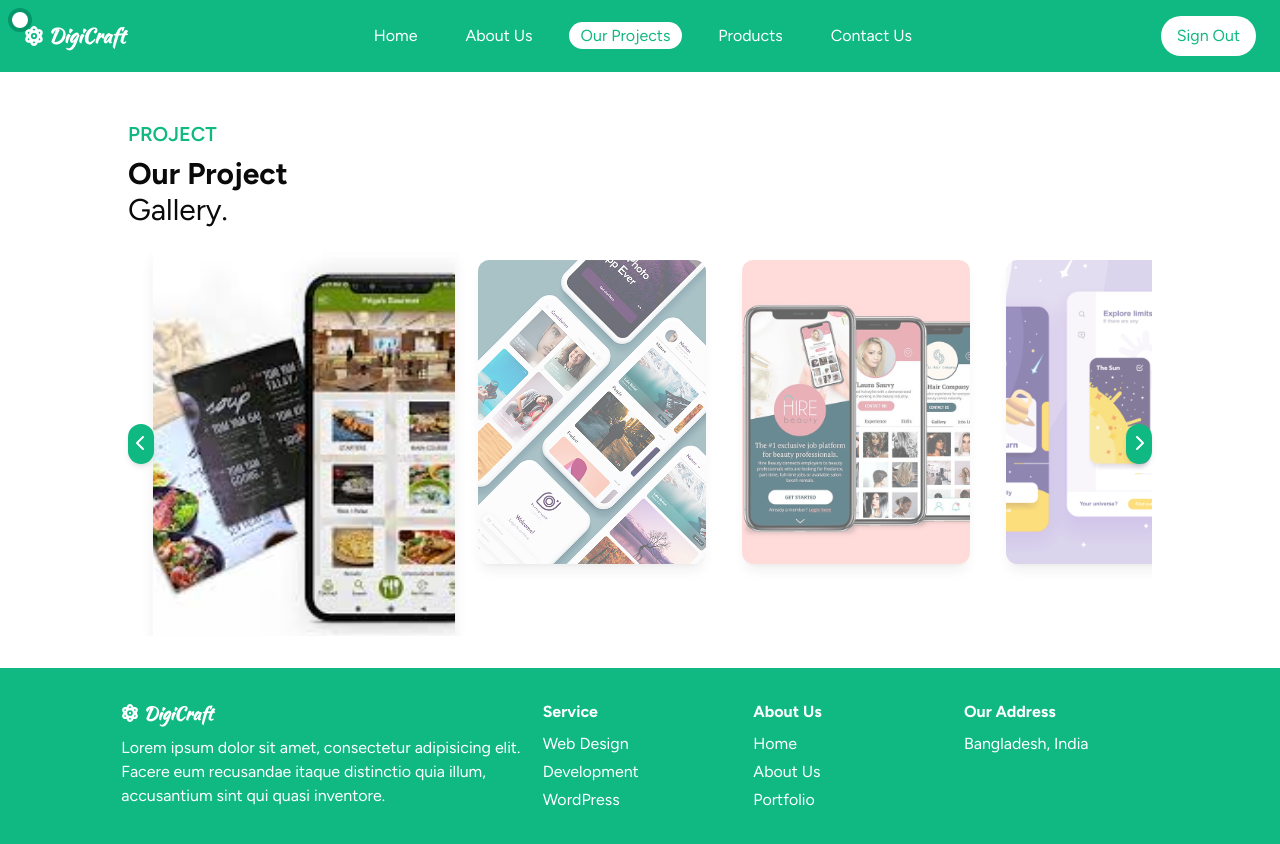
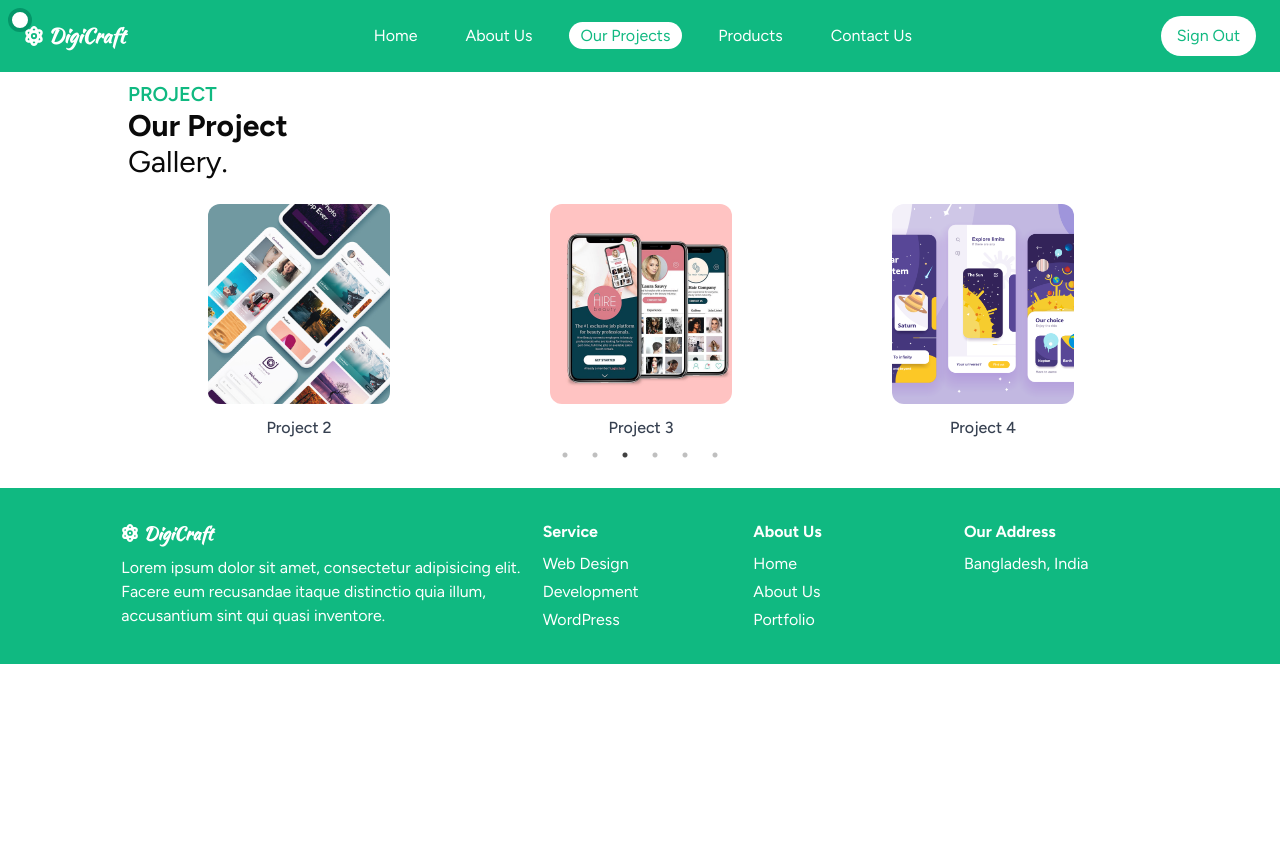
Before and after one commit to Arrya-A/TailwindDemoSite, a React (Vite) app: page /project in a window 1280 px wide. After the commit the page ends 800 px from the top, so only its background shows below. Built offline with nearby package versions, Linux system fonts and the light colour scheme; no server answers; sample sign-in values are in the browser's storage; a web font is replaced by a local one.

Commit message:
image slider

```diff
--- a/package.json
+++ b/package.json
@@ -25,7 +25,9 @@
     "react-hook-form": "^7.58.0",
     "react-router-dom": "^7.6.2",
     "react-scroll-parallax": "^3.4.5",
+    "react-slick": "^0.30.3",
     "react-toastify": "^11.0.5",
+    "slick-carousel": "^1.8.1",
     "tailwind-merge": "^3.3.1",
     "tailwindcss-animate": "^1.0.7",
     "yup": "^1.6.1"
--- a/src/App.jsx
+++ b/src/App.jsx
@@ -15,6 +15,7 @@ import PNF from "./components/PNF";
 import PrivateRoute from "./components/PrivateRoute";
 import ProductDetails from "./pages/products/ProductDetails";
 import Products from "./pages/products/Products";
+import Dummy from "./components/Dummy";
 
 function App() {
   const location = useLocation();
@@ -37,7 +38,7 @@ function App() {
           <Route path="/product" element={<Products />} />
           <Route path="/product/:id" element={<ProductDetails />} />
         </Route>
-
+        <Route path="d" element={<Dummy />} />
         <Route path="*" element={<PNF />} />
       </Routes>
       {!hideHF && <Footer />}
--- a/src/pages/Project.jsx
+++ b/src/pages/Project.jsx
@@ -1,9 +1,7 @@
-import {
-  faChevronLeft,
-  faChevronRight,
-} from "@fortawesome/free-solid-svg-icons";
-import { FontAwesomeIcon } from "@fortawesome/react-fontawesome";
-import React, { useRef, useState, useEffect } from "react";
+import React from "react";
+import Slider from "react-slick";
+import "slick-carousel/slick/slick.css";
+import "slick-carousel/slick/slick-theme.css";
 import { motion } from "framer-motion";
 
 const Project = () => {
@@ -16,37 +14,21 @@ const Project = () => {
     "/images/4.png",
   ];
 
-  const scrollRef = useRef(null);
-  const [activeIndex, setActiveIndex] = useState(0);
-
-  const scrollToCenter = (index) => {
-    const container = scrollRef.current;
-    const child = container?.children[index];
-    if (child && container) {
-      const containerCenter = container.offsetWidth / 2;
-      const childCenter =
-        child.offsetLeft - container.offsetLeft + child.offsetWidth / 2;
-      container.scrollTo({
-        left: childCenter - containerCenter,
-        behavior: "smooth",
-      });
-    }
+  const settings = {
+    dots: true,
+    infinite: true,
+    speed: 500,
+    slidesToShow: 3,
+    slidesToScroll: 1,
+    centerMode: true,
+    centerPadding: "0px",
+    autoplay: true,
+    autoplaySpeed: 2000,
+    responsive: [
+      { breakpoint: 1024, settings: { slidesToShow: 2 } },
+      { breakpoint: 768, settings: { slidesToShow: 1 } },
+    ],
   };
-
-  const handleScroll = (direction) => {
-    let newIndex = activeIndex;
-    if (direction === "next" && activeIndex < images.length - 1) {
-      newIndex++;
-    } else if (direction === "prev" && activeIndex > 0) {
-      newIndex--;
-    }
-    setActiveIndex(newIndex);
-    scrollToCenter(newIndex);
-  };
-
-  useEffect(() => {
-    scrollToCenter(activeIndex);
-  }, []);
 
   return (
     <motion.div
@@ -55,55 +37,29 @@ const Project = () => {
       animate={{ opacity: 1, y: 0 }}
       transition={{ duration: 0.8, ease: "easeOut" }}
     >
-      <div className="p-8 pt-20 sm:px-8 md:px-12 lg:px-16 bg-white relative overflow-hidden">
-        <h4 className="text-lg sm:text-xl font-semibold text-emerald-500 py-2">
+      <section className="pt-12 pb-12 px-4 md:px-16 w-full bg-white">
+        <h4 className="text-lg sm:text-xl font-semibold text-emerald-500">
           PROJECT
         </h4>
         <h1 className="text-xl sm:text-2xl md:text-3xl font-bold">
           Our Project
         </h1>
-        <h1 className="text-xl sm:text-2xl md:text-3xl">Gallery.</h1>
-
-        <div className="relative mt-6">
-          <div
-            ref={scrollRef}
-            className="flex overflow-x-scroll overflow-y-hidden space-x-6 snap-x snap-mandatory px-8 no-scrollbar"
-          >
+        <h1 className="text-xl sm:text-2xl md:text-3xl pb-6">Gallery.</h1>
+        <Slider {...settings}>
           {images.map((img, index) => (
-              <div
-                key={index}
-                className={`shrink-0 snap-center transition-all duration-300 rounded-xl shadow-lg ${
-                  index === activeIndex
-                    ? "w-72 h-96 scale-105 z-10"
-                    : "w-60 h-80 opacity-60 scale-95"
-                }`}
-              >
+            <div key={index} className="flex flex-col items-center px-20">
               <img
                 src={img}
-                  alt={`slide-${index}`}
-                  className="w-full h-full object-cover rounded-xl"
+                alt={`Slide ${index + 1}`}
+                className="h-[200px] w-[200px] object-cover rounded-xl transition-transform transform hover:scale-105 duration-300"
               />
+              <h3 className="text-center mt-3 font-medium text-gray-700">
+                Project {index + 1}
+              </h3>
             </div>
           ))}
-          </div>
-
-          {/* Prev Button */}
-          <button
-            onClick={() => handleScroll("prev")}
-            className="absolute top-1/2 left-0 -translate-y-1/2 bg-emerald-500 text-white p-2 rounded-full shadow-md hover:bg-emerald-700 z-20"
-          >
-            <FontAwesomeIcon icon={faChevronLeft} />
-          </button>
-
-          {/* Next Button */}
-          <button
-            onClick={() => handleScroll("next")}
-            className="absolute top-1/2 right-0 -translate-y-1/2 bg-emerald-500 text-white p-2 rounded-full shadow-md hover:bg-emerald-700 z-20"
-          >
-            <FontAwesomeIcon icon={faChevronRight} />
-          </button>
-        </div>
-      </div>
+        </Slider>
+      </section>
     </motion.div>
   );
 };
--- a/src/pages/products/productDetails/Section1.jsx
+++ b/src/pages/products/productDetails/Section1.jsx
@@ -7,7 +7,7 @@ const Section1 = () => {
 
   return (
     <>
-      <div className="relative overflow-hidden py-3 px-0 ">
+      <div className="relative overflow-hidden py-3 px-0">
         <motion.div
           className="absolute inset-0 bg-emerald-500 z-0"
           initial={{ x: "100%" }}
--- a/src/pages/products/productDetails/Section2.jsx
+++ b/src/pages/products/productDetails/Section2.jsx
@@ -1,20 +1,18 @@
 import React from "react";
 import { useLocation } from "react-router-dom";
-import { Parallax, useParallax } from "react-scroll-parallax";
+import { Parallax } from "react-scroll-parallax";
 
 const Section2 = () => {
   const { state: product } = useLocation();
-  // const { ref } = useParallax();
   return (
     <>
-      <Parallax scale={[0.5, 1.2]} opacity={[0.1, 2]} speed={30}>
-        <div className="py-8 sm:py-32 bg-emerald-100 sticky">
-          <h1 className="text-2xl md:text-4xl font-semibold text-center pb-8">
-            {product.heading2}
-          </h1>
-          <p className=" text-center px-12">{product.detail}</p>
-        </div>
-      </Parallax>
+      <div className="py-8 sm:py-32">
+        <h1 className="text-2xl md:text-4xl font-semibold text-center pb-8">
+          {product.heading2}
+        </h1>
+        <p className=" text-center px-12">{product.detail}</p>
+      </div>
+
     </>
   );
 };
--- a/src/pages/products/productDetails/Section3.jsx
+++ b/src/pages/products/productDetails/Section3.jsx
@@ -7,7 +7,7 @@ const Section3 = () => {
     <>
       <div className="grid grid-cols-1 sm:grid-cols-2 gap-8 py-8 sm:py-32">
         <div>
-          <h1 className="text-xl md:text-2xl font-semibold pb-4 ">
+          <h1 className="text-xl md:text-2xl font-semibold pb-4 text-emerald-500">
             How Does {product.productName} Work?
           </h1>
           <p className="text-justify">{product.working}</p>
```
Also changed, not shown: 1 other file (tests, documents, lock files or other folders). Lines whose indentation alone changed are shown as unchanged.
